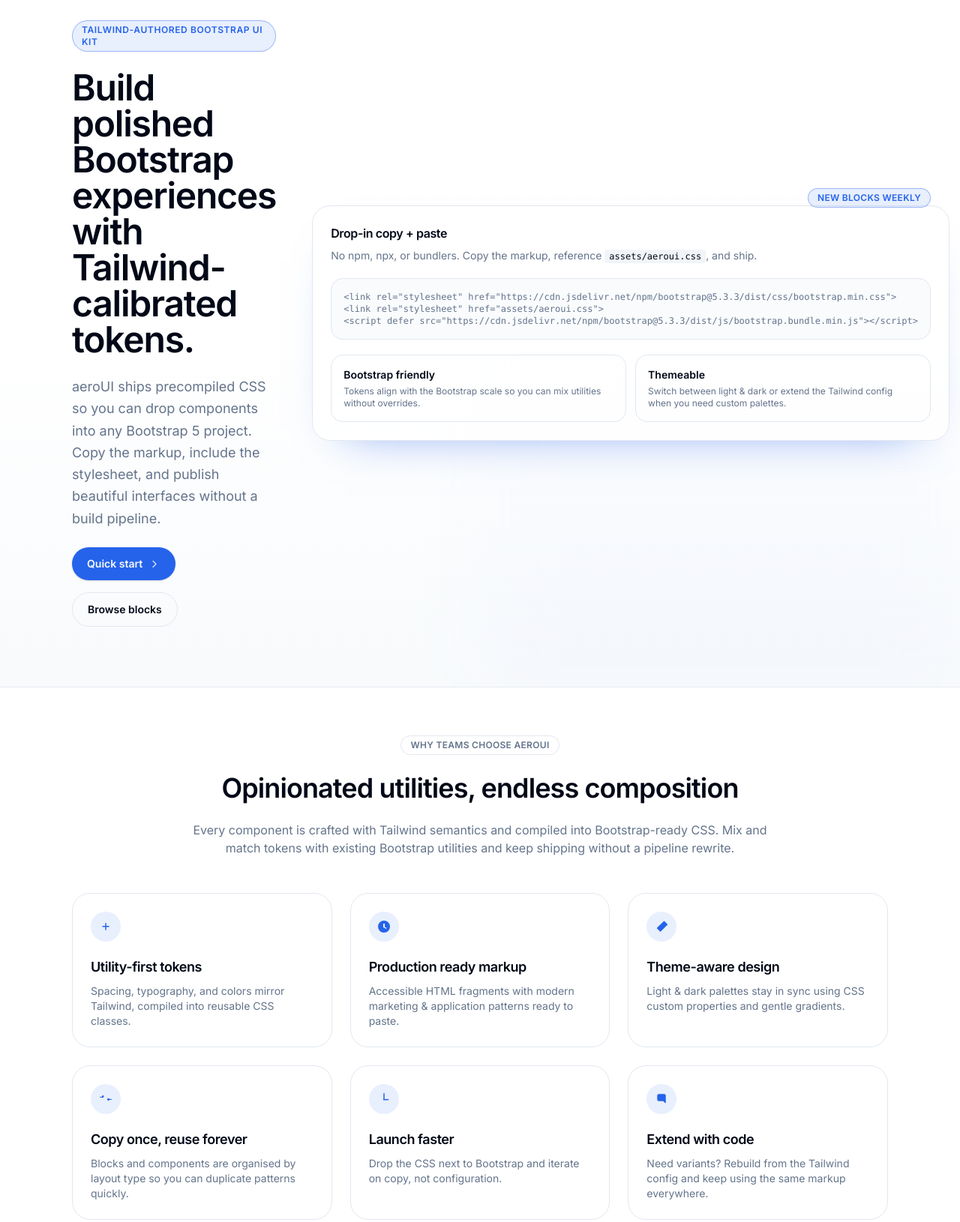
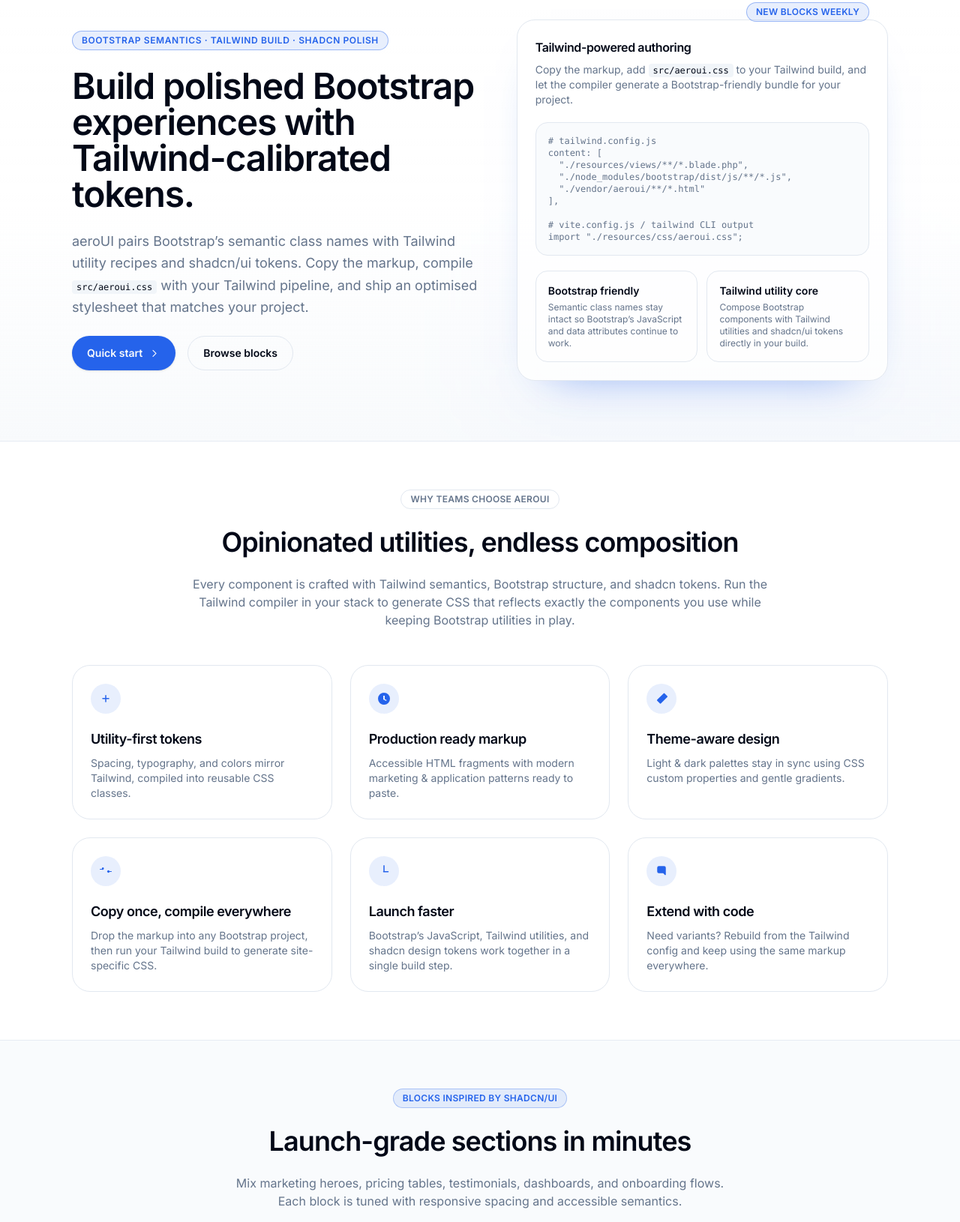
Before and after one commit to md-riaz/aeroUI, a website: page docs/index.html in a window 1280 px wide. Shown: the part 109-1739 px from the top of the page at 75% size. Drawn offline with nearby package versions, Linux system fonts and the light colour scheme.

Commit message:
Clarify aeroUI Tailwind build workflow (#10)

```diff
--- a/docs/index.html
+++ b/docs/index.html
@@ -57,13 +57,13 @@
           <div class="mx-auto grid w-full max-w-6xl gap-12 px-4 pb-20 pt-16 sm:px-6 lg:grid-cols-[1.1fr_1fr] lg:items-center lg:px-8">
             <div class="space-y-6">
               <span class="inline-flex items-center gap-2 rounded-full border border-primary/40 bg-primary/10 px-3 py-1 text-xs font-semibold uppercase tracking-wider text-primary">
-                Tailwind-authored Bootstrap UI kit
+                Bootstrap semantics · Tailwind build · shadcn polish
               </span>
               <h1 class="text-4xl font-semibold tracking-tight text-foreground sm:text-5xl">
                 Build polished Bootstrap experiences with Tailwind-calibrated tokens.
               </h1>
               <p class="max-w-xl text-lg leading-relaxed text-muted-foreground">
-                aeroUI ships precompiled CSS so you can drop components into any Bootstrap 5 project. Copy the markup, include the stylesheet, and publish beautiful interfaces without a build pipeline.
+                aeroUI pairs Bootstrap&rsquo;s semantic class names with Tailwind utility recipes and shadcn/ui tokens. Copy the markup, compile <code class="rounded bg-secondary px-1.5 py-0.5 text-xs text-foreground">src/aeroui.css</code> with your Tailwind pipeline, and ship an optimised stylesheet that matches your project.
               </p>
               <div class="flex flex-wrap gap-4">
                 <a class="inline-flex items-center gap-2 rounded-full bg-primary px-5 py-3 text-sm font-semibold text-primary-foreground shadow transition hover:bg-primary/90" href="docs.html">
@@ -83,22 +83,29 @@
               </div>
               <div class="space-y-5">
                 <div>
-                  <h2 class="text-base font-semibold text-foreground">Drop-in copy + paste</h2>
-                  <p class="mt-2 text-sm text-muted-foreground">No npm, npx, or bundlers. Copy the markup, reference <code class="rounded bg-secondary px-1.5 py-0.5 text-xs text-foreground">assets/aeroui.css</code>, and ship.</p>
+                  <h2 class="text-base font-semibold text-foreground">Tailwind-powered authoring</h2>
+                  <p class="mt-2 text-sm text-muted-foreground">Copy the markup, add <code class="rounded bg-secondary px-1.5 py-0.5 text-xs text-foreground">src/aeroui.css</code> to your Tailwind build, and let the compiler generate a Bootstrap-friendly bundle for your project.</p>
                 </div>
                 <div class="rounded-2xl border border-border bg-muted/40 p-4">
-                  <pre class="overflow-x-auto text-xs text-muted-foreground"><code>&lt;link rel="stylesheet" href="https://cdn.jsdelivr.net/npm/bootstrap@5.3.3/dist/css/bootstrap.min.css"&gt;
-&lt;link rel="stylesheet" href="assets/aeroui.css"&gt;
-&lt;script defer src="https://cdn.jsdelivr.net/npm/bootstrap@5.3.3/dist/js/bootstrap.bundle.min.js"&gt;&lt;/script&gt;</code></pre>
+                  <pre class="overflow-x-auto text-xs text-muted-foreground"><code># tailwind.config.js
+content: [
+  "./resources/views/**/*.blade.php",
+  "./node_modules/bootstrap/dist/js/**/*.js",
+  "./vendor/aeroui/**/*.html"
+],
+
+# vite.config.js / tailwind CLI output
+import "./resources/css/aeroui.css";
+</code></pre>
                 </div>
                 <div class="grid gap-3 sm:grid-cols-2">
                   <div class="rounded-2xl border border-border bg-background/60 p-4">
                     <p class="text-sm font-semibold text-foreground">Bootstrap friendly</p>
-                    <p class="mt-1 text-xs text-muted-foreground">Tokens align with the Bootstrap scale so you can mix utilities without overrides.</p>
+                    <p class="mt-1 text-xs text-muted-foreground">Semantic class names stay intact so Bootstrap&rsquo;s JavaScript and data attributes continue to work.</p>
                   </div>
                   <div class="rounded-2xl border border-border bg-background/60 p-4">
-                    <p class="text-sm font-semibold text-foreground">Themeable</p>
-                    <p class="mt-1 text-xs text-muted-foreground">Switch between light &amp; dark or extend the Tailwind config when you need custom palettes.</p>
+                    <p class="text-sm font-semibold text-foreground">Tailwind utility core</p>
+                    <p class="mt-1 text-xs text-muted-foreground">Compose Bootstrap components with Tailwind utilities and shadcn/ui tokens directly in your build.</p>
                   </div>
                 </div>
               </div>
@@ -114,7 +121,7 @@
               </span>
               <h2 class="text-3xl font-semibold tracking-tight text-foreground sm:text-4xl">Opinionated utilities, endless composition</h2>
               <p class="mx-auto max-w-3xl text-base text-muted-foreground">
-                Every component is crafted with Tailwind semantics and compiled into Bootstrap-ready CSS. Mix and match tokens with existing Bootstrap utilities and keep shipping without a pipeline rewrite.
+                Every component is crafted with Tailwind semantics, Bootstrap structure, and shadcn tokens. Run the Tailwind compiler in your stack to generate CSS that reflects exactly the components you use while keeping Bootstrap utilities in play.
               </p>
             </div>
             <div class="mt-12 grid gap-6 sm:grid-cols-2 lg:grid-cols-3">
@@ -143,15 +150,15 @@
                 <div class="inline-flex h-10 w-10 items-center justify-center rounded-full bg-primary/10 text-primary">
                   <svg class="h-5 w-5" viewBox="0 0 20 20" fill="currentColor"><path d="M6.5 5a1.5 1.5 0 0 0-1.415 2H2.5a.5.5 0 0 0 0 1h2.585A1.5 1.5 0 1 0 6.5 5ZM17.5 10h-2.585a1.5 1.5 0 1 0 0 1H17.5a.5.5 0 0 0 0-1Z" /></svg>
                 </div>
-                <h3 class="mt-5 text-lg font-semibold text-foreground">Copy once, reuse forever</h3>
-                <p class="mt-2 text-sm text-muted-foreground">Blocks and components are organised by layout type so you can duplicate patterns quickly.</p>
+                <h3 class="mt-5 text-lg font-semibold text-foreground">Copy once, compile everywhere</h3>
+                <p class="mt-2 text-sm text-muted-foreground">Drop the markup into any Bootstrap project, then run your Tailwind build to generate site-specific CSS.</p>
               </article>
               <article class="rounded-3xl border border-border bg-card p-6">
                 <div class="inline-flex h-10 w-10 items-center justify-center rounded-full bg-primary/10 text-primary">
                   <svg class="h-5 w-5" viewBox="0 0 20 20" fill="currentColor"><path d="M10 2a.75.75 0 0 1 .75.75V10h4.75a.75.75 0 0 1 0 1.5h-5.5A.75.75 0 0 1 9.25 10V2.75A.75.75 0 0 1 10 2Z" /></svg>
                 </div>
                 <h3 class="mt-5 text-lg font-semibold text-foreground">Launch faster</h3>
-                <p class="mt-2 text-sm text-muted-foreground">Drop the CSS next to Bootstrap and iterate on copy, not configuration.</p>
+                <p class="mt-2 text-sm text-muted-foreground">Bootstrap&rsquo;s JavaScript, Tailwind utilities, and shadcn design tokens work together in a single build step.</p>
               </article>
               <article class="rounded-3xl border border-border bg-card p-6">
                 <div class="inline-flex h-10 w-10 items-center justify-center rounded-full bg-primary/10 text-primary">
```
Also changed, not shown: docs/blocks.html (+8 -8 lines), docs/components.html (+1 -1 lines), docs/docs.html (+28 -15 lines), README.md.
